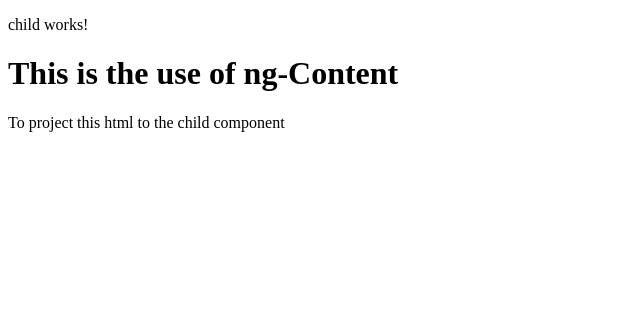
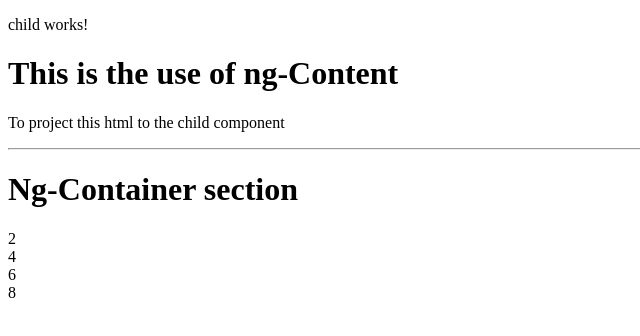
Before and after one commit to PrisecaruEmilia/I-Grow-Demo, an Angular app: page / in a window 1280 px wide. Shown: the top 336 px of the page, without its empty margins (0-640 px from the left). Built offline with nearby package versions, Linux system fonts and the light colour scheme.

Commit message:
ng-container in action

```diff
--- a/src/app/child/child.component.html
+++ b/src/app/child/child.component.html
@@ -1,3 +1,11 @@
 <p>child works!</p>
 <!-- <ng-content select="[title]"></ng-content> -->
 <ng-content></ng-content>
+
+<hr>
+<h1>Ng-Container section</h1>
+<div *ngFor="let number of numbers">
+  <ng-container *ngIf="number%2 === 0">
+    {{ number }}
+  </ng-container>
+</div>
--- a/src/app/child/child.component.ts
+++ b/src/app/child/child.component.ts
@@ -3,8 +3,11 @@ import { Component } from '@angular/core';
 @Component({
   selector: 'app-child',
   templateUrl: './child.component.html',
-  styleUrls: ['./child.component.scss']
+  styleUrls: ['./child.component.scss'],
 })
 export class ChildComponent {
+  numbers = [1, 2, 3, 4, 5, 6, 7, 8, 9];
 
+  // so if we want to show only the odd numbers, that is an additional condition
+  // so we need ng-container, and not another element, but why ??
 }
```
